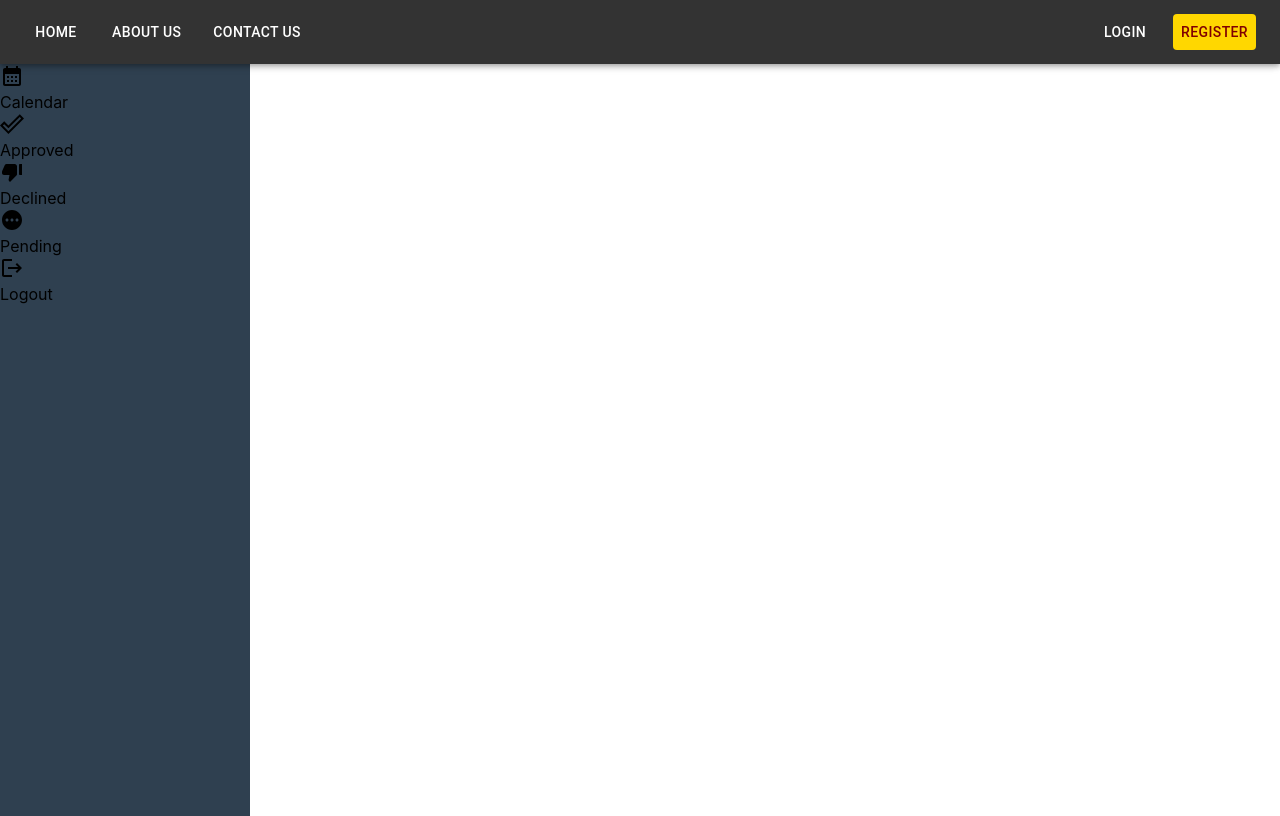
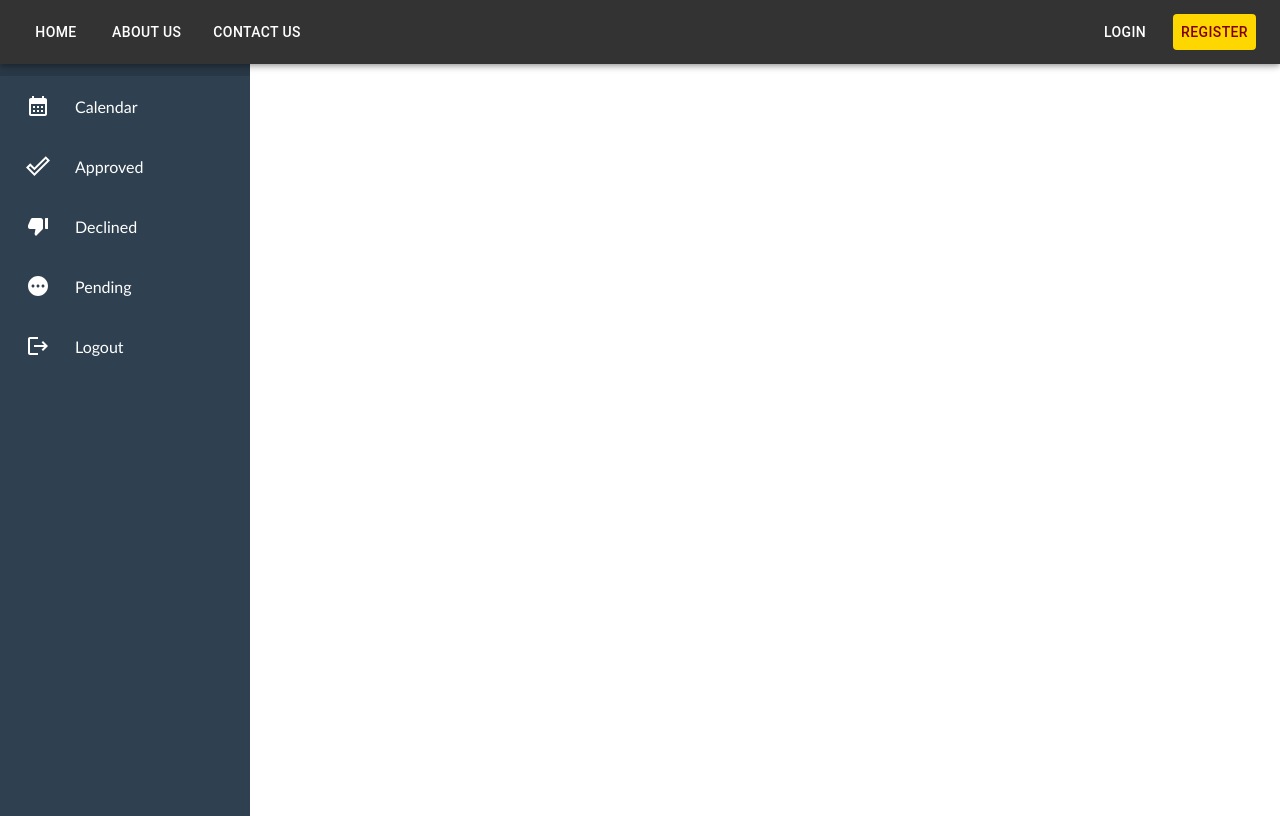
Before and after one commit to Mr-cmd-pip/App-Development, a React (Create React App) app in the folder fe/: page /admin_dashboard in a window 1280 px wide. Built offline with nearby package versions, Linux system fonts and the light colour scheme.

Commit message:
Updated sidebar css, admin dasboard and sidebar

```diff
--- a/fe/src/components/SideBar.js
+++ b/fe/src/components/SideBar.js
@@ -11,12 +11,13 @@ function SideBar() {
                     <li
                         key={key}
                         className='row'
+                        id={window.location.pathname === val.link ? "active" : ""}
                         onClick={()=> {
                             window.location.pathname = val.link
                         }}
                     >
-                        <div>{val.icon}</div>
-                        <div>
+                        <div id='icon'>{val.icon}</div>
+                        <div id='title'>
                             {val.title}
                         </div>
                     </li>
--- a/fe/src/components/SideBarData.js
+++ b/fe/src/components/SideBarData.js
@@ -15,7 +15,7 @@ export const SideBarData = [
     {
         title: 'Calendar',
         icon: <CalendarMonthIcon />,
-        link: '/admin_Calendar'
+        link: '/admin_calendar'
     },
     {
         title: 'Approved',
@@ -35,6 +35,6 @@ export const SideBarData = [
     {
         title: 'Logout',
         icon: <LogoutIcon />,
-        link: '/logout'
+        link: '/'
     }
 ]
--- a/fe/src/css/Sidebar.css
+++ b/fe/src/css/Sidebar.css
@@ -15,7 +15,39 @@ body {
 }
 
 .sidebarList {
-    height: 100%;
+    height: auto;
     padding: 0;
     width: 100%;
 }
+
+.sidebarList .row {
+    width: 100%;
+    height: 60px;
+    list-style-type: none;
+    margin: 0%;
+    display: flex;
+    flex-direction: row;
+    color: white;
+    justify-content: center;
+    align-items: center;
+    font-family: 'Trebuchet MS', 'Lucida Sans Unicode', 'Lucida Grande', 'Lucida Sans', Arial, sans-serif;
+}
+
+.sidebarList .row:hover {
+    cursor: pointer;
+    background-color: #293846;
+}
+
+.sidebarList #active {
+    background-color: #293846;
+}
+
+.row #icon {
+    flex: 30%;
+    display: grid;
+    place-items: center;
+}
+
+.row #title {
+    flex: 70%;
+}
```
